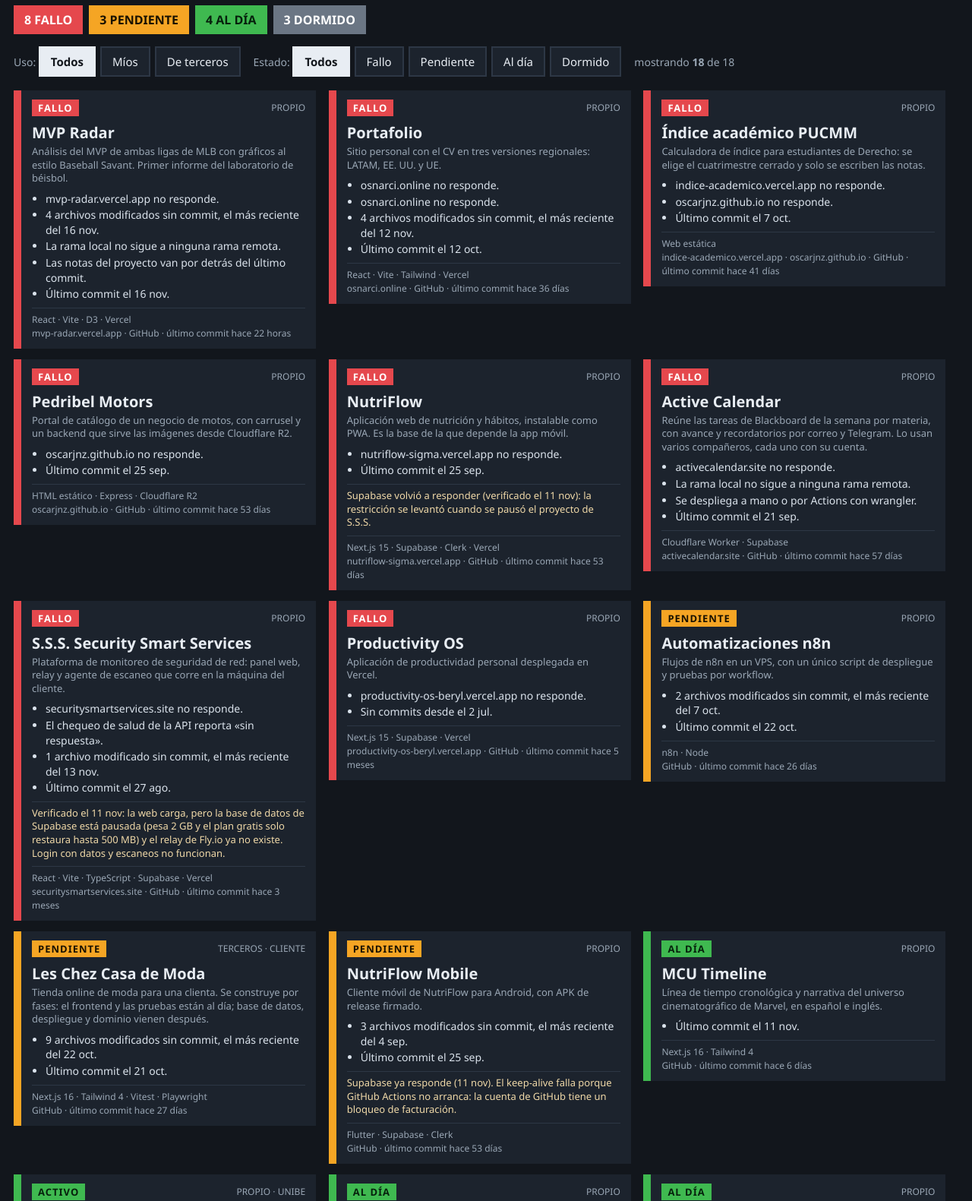
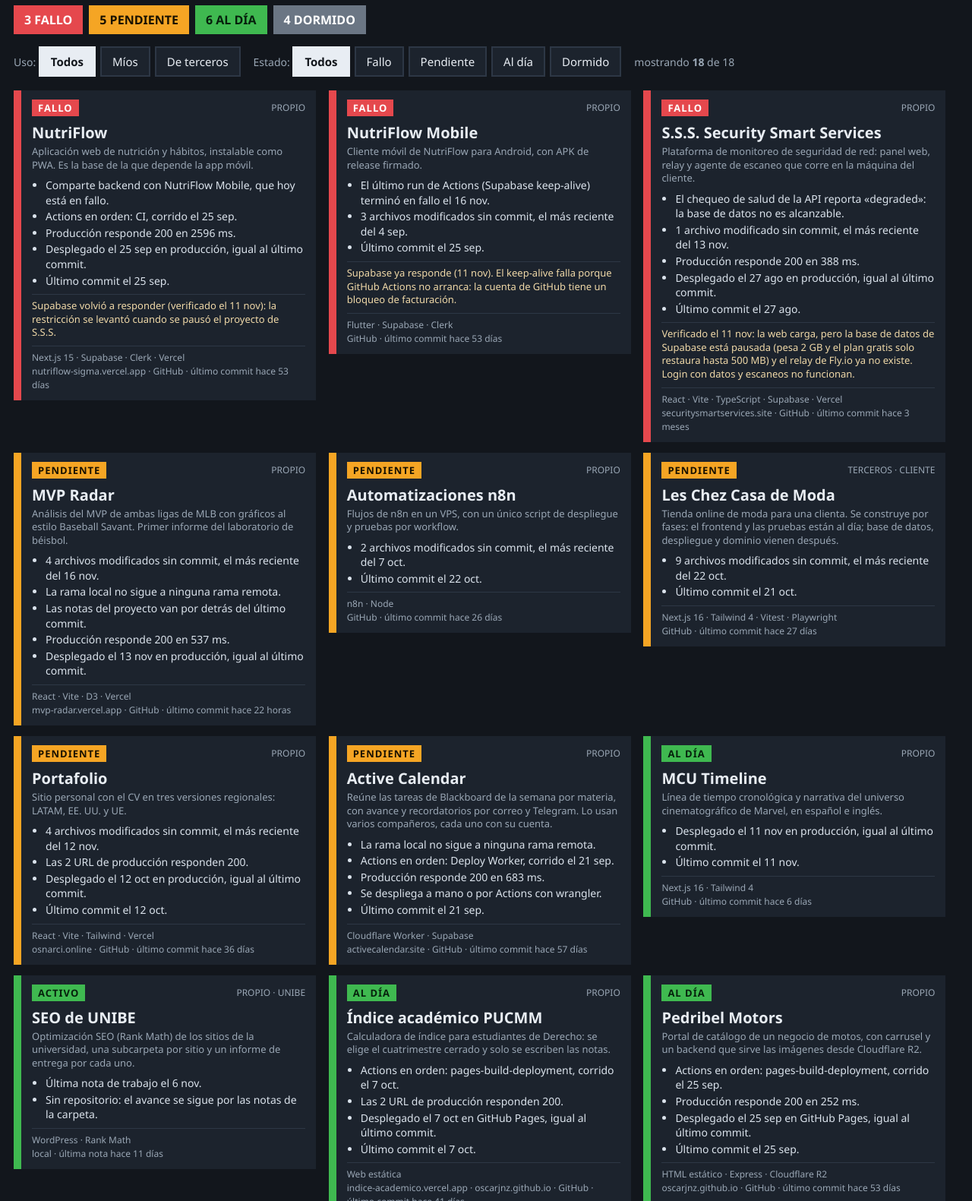
Before and after one commit to oscarjnz/rt-panel-79401b2e, a plain HTML site: page proyectos/index.html in a window 1280 px wide. Shown: the part 118-1699 px from the top of the page at 76% size. Drawn offline with Linux system fonts and the light colour scheme.

Commit message:
Actualización 2026-11-17 11:17

```diff
--- a/proyectos/index.html
+++ b/proyectos/index.html
@@ -30,31 +30,31 @@ ul.facts li{margin-bottom:2px;}
 .back{display:inline-block;margin:0 0 8px 0;padding:6px 14px;background:#1c232d;color:#9ec5f0;border:2px solid #2d3745;border-radius:18px;text-decoration:none;font-size:14px;}
 .foot{margin-top:16px;font-size:12px;color:#6b7684;}
 </style></head><body><div class="wrap">
-<div class="head"><div class="l"><a class="back" href="../">&#8249; Inicio</a><h1>Estado de proyectos</h1><div id="gen" data-ts="1794923174285"><span id="age">generado el 17 nov a las 09:46</span></div></div><div class="r"><div id="clock"></div></div></div>
+<div class="head"><div class="l"><a class="back" href="../">&#8249; Inicio</a><h1>Estado de proyectos</h1><div id="gen" data-ts="1794928573703"><span id="age">generado el 17 nov a las 11:16</span></div></div><div class="r"><div id="clock"></div></div></div>
 <div id="stalewarn">Los datos tienen más de 12 horas: el PC no ha regenerado el panel.</div>
-<div class="sum"><span class="s-rojo">8 FALLO</span><span class="s-ambar">3 PENDIENTE</span><span class="s-verde">4 AL DÍA</span><span class="s-gris">3 DORMIDO</span></div>
+<div class="sum"><span class="s-rojo">3 FALLO</span><span class="s-ambar">5 PENDIENTE</span><span class="s-verde">6 AL DÍA</span><span class="s-gris">4 DORMIDO</span></div>
 <div class="bar">Uso: <a class="btn on" data-g="uso" data-v="todos" href="#uso=todos">Todos</a><a class="btn" data-g="uso" data-v="propio" href="#uso=propio">Míos</a><a class="btn" data-g="uso" data-v="terceros" href="#uso=terceros">De terceros</a>
  &nbsp; Estado: <a class="btn on" data-g="est" data-v="todos" href="#est=todos">Todos</a><a class="btn" data-g="est" data-v="rojo" href="#est=rojo">Fallo</a><a class="btn" data-g="est" data-v="ambar" href="#est=ambar">Pendiente</a><a class="btn" data-g="est" data-v="verde" href="#est=verde">Al día</a><a class="btn" data-g="est" data-v="gris" href="#est=gris">Dormido</a>
  &nbsp; mostrando <b id="shown">18</b> de 18</div>
 <div id="cards">
-<div class="card e-rojo" data-uso="propio" data-est="rojo"><span class="chip">FALLO</span><span class="usotag">propio</span><div class="name">MVP Radar</div><div class="desc">Análisis del MVP de ambas ligas de MLB con gráficos al estilo Baseball Savant. Primer informe del laboratorio de béisbol.</div><ul class="facts"><li>mvp-radar.vercel.app no responde.</li><li>4 archivos modificados sin commit, el más reciente del 16 nov.</li><li>La rama local no sigue a ninguna rama remota.</li><li>Las notas del proyecto van por detrás del último commit.</li><li>Último commit el 16 nov.</li></ul><div class="meta">React · Vite · D3 · Vercel<br>mvp-radar.vercel.app · GitHub · último commit <span class="rel" data-ts="1794849072000"></span></div></div>
-<div class="card e-rojo" data-uso="propio" data-est="rojo"><span class="chip">FALLO</span><span class="usotag">propio</span><div class="name">Portafolio</div><div class="desc">Sitio personal con el CV en tres versiones regionales: LATAM, EE. UU. y UE.</div><ul class="facts"><li>osnarci.online no responde.</li><li>osnarci.online no responde.</li><li>4 archivos modificados sin commit, el más reciente del 12 nov.</li><li>Último commit el 12 oct.</li></ul><div class="meta">React · Vite · Tailwind · Vercel<br>osnarci.online · GitHub · último commit <span class="rel" data-ts="1791819217000"></span></div></div>
-<div class="card e-rojo" data-uso="propio" data-est="rojo"><span class="chip">FALLO</span><span class="usotag">propio</span><div class="name">Índice académico PUCMM</div><div class="desc">Calculadora de índice para estudiantes de Derecho: se elige el cuatrimestre cerrado y solo se escriben las notas.</div><ul class="facts"><li>indice-academico.vercel.app no responde.</li><li>oscarjnz.github.io no responde.</li><li>Último commit el 7 oct.</li></ul><div class="meta">Web estática<br>indice-academico.vercel.app · oscarjnz.github.io · GitHub · último commit <span class="rel" data-ts="1791425111000"></span></div></div>
-<div class="card e-rojo" data-uso="propio" data-est="rojo"><span class="chip">FALLO</span><span class="usotag">propio</span><div class="name">Pedribel Motors</div><div class="desc">Portal de catálogo de un negocio de motos, con carrusel y un backend que sirve las imágenes desde Cloudflare R2.</div><ul class="facts"><li>oscarjnz.github.io no responde.</li><li>Último commit el 25 sep.</li></ul><div class="meta">HTML estático · Express · Cloudflare R2<br>oscarjnz.github.io · GitHub · último commit <span class="rel" data-ts="1790312871000"></span></div></div>
-<div class="card e-rojo" data-uso="propio" data-est="rojo"><span class="chip">FALLO</span><span class="usotag">propio</span><div class="name">NutriFlow</div><div class="desc">Aplicación web de nutrición y hábitos, instalable como PWA. Es la base de la que depende la app móvil.</div><ul class="facts"><li>nutriflow-sigma.vercel.app no responde.</li><li>Último commit el 25 sep.</li></ul><div class="nota">Supabase volvió a responder (verificado el 11 nov): la restricción se levantó cuando se pausó el proyecto de S.S.S.</div><div class="meta">Next.js 15 · Supabase · Clerk · Vercel<br>nutriflow-sigma.vercel.app · GitHub · último commit <span class="rel" data-ts="1790312870000"></span></div></div>
-<div class="card e-rojo" data-uso="propio" data-est="rojo"><span class="chip">FALLO</span><span class="usotag">propio</span><div class="name">Active Calendar</div><div class="desc">Reúne las tareas de Blackboard de la semana por materia, con avance y recordatorios por correo y Telegram. Lo usan varios compañeros, cada uno con su cuenta.</div><ul class="facts"><li>activecalendar.site no responde.</li><li>La rama local no sigue a ninguna rama remota.</li><li>Se despliega a mano o por Actions con wrangler.</li><li>Último commit el 21 sep.</li></ul><div class="meta">Cloudflare Worker · Supabase<br>activecalendar.site · GitHub · último commit <span class="rel" data-ts="1790004262000"></span></div></div>
-<div class="card e-rojo" data-uso="propio" data-est="rojo"><span class="chip">FALLO</span><span class="usotag">propio</span><div class="name">S.S.S. Security Smart Services</div><div class="desc">Plataforma de monitoreo de seguridad de red: panel web, relay y agente de escaneo que corre en la máquina del cliente.</div><ul class="facts"><li>securitysmartservices.site no responde.</li><li>El chequeo de salud de la API reporta «sin respuesta».</li><li>1 archivo modificado sin commit, el más reciente del 13 nov.</li><li>Último commit el 27 ago.</li></ul><div class="nota">Verificado el 11 nov: la web carga, pero la base de datos de Supabase está pausada (pesa 2 GB y el plan gratis solo restaura hasta 500 MB) y el relay de Fly.io ya no existe. Login con datos y escaneos no funcionan.</div><div class="meta">React · Vite · TypeScript · Supabase · Vercel<br>securitysmartservices.site · GitHub · último commit <span class="rel" data-ts="1787851147000"></span></div></div>
-<div class="card e-rojo" data-uso="propio" data-est="rojo"><span class="chip">FALLO</span><span class="usotag">propio</span><div class="name">Productivity OS</div><div class="desc">Aplicación de productividad personal desplegada en Vercel.</div><ul class="facts"><li>productivity-os-beryl.vercel.app no responde.</li><li>Sin commits desde el 2 jul.</li></ul><div class="meta">Next.js 15 · Supabase · Vercel<br>productivity-os-beryl.vercel.app · GitHub · último commit <span class="rel" data-ts="1783050719000"></span></div></div>
+<div class="card e-rojo" data-uso="propio" data-est="rojo"><span class="chip">FALLO</span><span class="usotag">propio</span><div class="name">NutriFlow</div><div class="desc">Aplicación web de nutrición y hábitos, instalable como PWA. Es la base de la que depende la app móvil.</div><ul class="facts"><li>Comparte backend con NutriFlow Mobile, que hoy está en fallo.</li><li>Actions en orden: CI, corrido el 25 sep.</li><li>Producción responde 200 en 2596 ms.</li><li>Desplegado el 25 sep en producción, igual al último commit.</li><li>Último commit el 25 sep.</li></ul><div class="nota">Supabase volvió a responder (verificado el 11 nov): la restricción se levantó cuando se pausó el proyecto de S.S.S.</div><div class="meta">Next.js 15 · Supabase · Clerk · Vercel<br>nutriflow-sigma.vercel.app · GitHub · último commit <span class="rel" data-ts="1790312870000"></span></div></div>
+<div class="card e-rojo" data-uso="propio" data-est="rojo"><span class="chip">FALLO</span><span class="usotag">propio</span><div class="name">NutriFlow Mobile</div><div class="desc">Cliente móvil de NutriFlow para Android, con APK de release firmado.</div><ul class="facts"><li>El último run de Actions (Supabase keep-alive) terminó en fallo el 16 nov.</li><li>3 archivos modificados sin commit, el más reciente del 4 sep.</li><li>Último commit el 25 sep.</li></ul><div class="nota">Supabase ya responde (11 nov). El keep-alive falla porque GitHub Actions no arranca: la cuenta de GitHub tiene un bloqueo de facturación.</div><div class="meta">Flutter · Supabase · Clerk<br>GitHub · último commit <span class="rel" data-ts="1790312870000"></span></div></div>
+<div class="card e-rojo" data-uso="propio" data-est="rojo"><span class="chip">FALLO</span><span class="usotag">propio</span><div class="name">S.S.S. Security Smart Services</div><div class="desc">Plataforma de monitoreo de seguridad de red: panel web, relay y agente de escaneo que corre en la máquina del cliente.</div><ul class="facts"><li>El chequeo de salud de la API reporta «degraded»: la base de datos no es alcanzable.</li><li>1 archivo modificado sin commit, el más reciente del 13 nov.</li><li>Producción responde 200 en 388 ms.</li><li>Desplegado el 27 ago en producción, igual al último commit.</li><li>Último commit el 27 ago.</li></ul><div class="nota">Verificado el 11 nov: la web carga, pero la base de datos de Supabase está pausada (pesa 2 GB y el plan gratis solo restaura hasta 500 MB) y el relay de Fly.io ya no existe. Login con datos y escaneos no funcionan.</div><div class="meta">React · Vite · TypeScript · Supabase · Vercel<br>securitysmartservices.site · GitHub · último commit <span class="rel" data-ts="1787851147000"></span></div></div>
+<div class="card e-ambar" data-uso="propio" data-est="ambar"><span class="chip">PENDIENTE</span><span class="usotag">propio</span><div class="name">MVP Radar</div><div class="desc">Análisis del MVP de ambas ligas de MLB con gráficos al estilo Baseball Savant. Primer informe del laboratorio de béisbol.</div><ul class="facts"><li>4 archivos modificados sin commit, el más reciente del 16 nov.</li><li>La rama local no sigue a ninguna rama remota.</li><li>Las notas del proyecto van por detrás del último commit.</li><li>Producción responde 200 en 537 ms.</li><li>Desplegado el 13 nov en producción, igual al último commit.</li></ul><div class="meta">React · Vite · D3 · Vercel<br>mvp-radar.vercel.app · GitHub · último commit <span class="rel" data-ts="1794849072000"></span></div></div>
 <div class="card e-ambar" data-uso="propio" data-est="ambar"><span class="chip">PENDIENTE</span><span class="usotag">propio</span><div class="name">Automatizaciones n8n</div><div class="desc">Flujos de n8n en un VPS, con un único script de despliegue y pruebas por workflow.</div><ul class="facts"><li>2 archivos modificados sin commit, el más reciente del 7 oct.</li><li>Último commit el 22 oct.</li></ul><div class="meta">n8n · Node<br>GitHub · último commit <span class="rel" data-ts="1792702065000"></span></div></div>
 <div class="card e-ambar" data-uso="terceros" data-est="ambar"><span class="chip">PENDIENTE</span><span class="usotag">terceros · cliente</span><div class="name">Les Chez Casa de Moda</div><div class="desc">Tienda online de moda para una clienta. Se construye por fases: el frontend y las pruebas están al día; base de datos, despliegue y dominio vienen después.</div><ul class="facts"><li>9 archivos modificados sin commit, el más reciente del 22 oct.</li><li>Último commit el 21 oct.</li></ul><div class="meta">Next.js 16 · Tailwind 4 · Vitest · Playwright<br>GitHub · último commit <span class="rel" data-ts="1792594529000"></span></div></div>
-<div class="card e-ambar" data-uso="propio" data-est="ambar"><span class="chip">PENDIENTE</span><span class="usotag">propio</span><div class="name">NutriFlow Mobile</div><div class="desc">Cliente móvil de NutriFlow para Android, con APK de release firmado.</div><ul class="facts"><li>3 archivos modificados sin commit, el más reciente del 4 sep.</li><li>Último commit el 25 sep.</li></ul><div class="nota">Supabase ya responde (11 nov). El keep-alive falla porque GitHub Actions no arranca: la cuenta de GitHub tiene un bloqueo de facturación.</div><div class="meta">Flutter · Supabase · Clerk<br>GitHub · último commit <span class="rel" data-ts="1790312870000"></span></div></div>
-<div class="card e-verde" data-uso="propio" data-est="verde"><span class="chip">AL DÍA</span><span class="usotag">propio</span><div class="name">MCU Timeline</div><div class="desc">Línea de tiempo cronológica y narrativa del universo cinematográfico de Marvel, en español e inglés.</div><ul class="facts"><li>Último commit el 11 nov.</li></ul><div class="meta">Next.js 16 · Tailwind 4<br>GitHub · último commit <span class="rel" data-ts="1794414237000"></span></div></div>
+<div class="card e-ambar" data-uso="propio" data-est="ambar"><span class="chip">PENDIENTE</span><span class="usotag">propio</span><div class="name">Portafolio</div><div class="desc">Sitio personal con el CV en tres versiones regionales: LATAM, EE. UU. y UE.</div><ul class="facts"><li>4 archivos modificados sin commit, el más reciente del 12 nov.</li><li>Las 2 URL de producción responden 200.</li><li>Desplegado el 12 oct en producción, igual al último commit.</li><li>Último commit el 12 oct.</li></ul><div class="meta">React · Vite · Tailwind · Vercel<br>osnarci.online · GitHub · último commit <span class="rel" data-ts="1791819217000"></span></div></div>
+<div class="card e-ambar" data-uso="propio" data-est="ambar"><span class="chip">PENDIENTE</span><span class="usotag">propio</span><div class="name">Active Calendar</div><div class="desc">Reúne las tareas de Blackboard de la semana por materia, con avance y recordatorios por correo y Telegram. Lo usan varios compañeros, cada uno con su cuenta.</div><ul class="facts"><li>La rama local no sigue a ninguna rama remota.</li><li>Actions en orden: Deploy Worker, corrido el 21 sep.</li><li>Producción responde 200 en 683 ms.</li><li>Se despliega a mano o por Actions con wrangler.</li><li>Último commit el 21 sep.</li></ul><div class="meta">Cloudflare Worker · Supabase<br>activecalendar.site · GitHub · último commit <span class="rel" data-ts="1790004262000"></span></div></div>
+<div class="card e-verde" data-uso="propio" data-est="verde"><span class="chip">AL DÍA</span><span class="usotag">propio</span><div class="name">MCU Timeline</div><div class="desc">Línea de tiempo cronológica y narrativa del universo cinematográfico de Marvel, en español e inglés.</div><ul class="facts"><li>Desplegado el 11 nov en producción, igual al último commit.</li><li>Último commit el 11 nov.</li></ul><div class="meta">Next.js 16 · Tailwind 4<br>GitHub · último commit <span class="rel" data-ts="1794414237000"></span></div></div>
 <div class="card e-verde" data-uso="propio" data-est="verde"><span class="chip">ACTIVO</span><span class="usotag">propio · UNIBE</span><div class="name">SEO de UNIBE</div><div class="desc">Optimización SEO (Rank Math) de los sitios de la universidad, una subcarpeta por sitio y un informe de entrega por cada uno.</div><ul class="facts"><li>Última nota de trabajo el 6 nov.</li><li>Sin repositorio: el avance se sigue por las notas de la carpeta.</li></ul><div class="meta">WordPress · Rank Math<br>local · última nota <span class="rel" data-ts="1793970908577"></span></div></div>
-<div class="card e-verde" data-uso="propio" data-est="verde"><span class="chip">AL DÍA</span><span class="usotag">propio</span><div class="name">Secure Home AI</div><div class="desc">Repositorio original del producto S.H.S (Security Home Services). El desarrollo vigente vive en S.S.S.</div><ul class="facts"><li>Último commit el 25 sep.</li></ul><div class="meta">React 18 · Vite · Supabase<br>GitHub · último commit <span class="rel" data-ts="1790312871000"></span></div></div>
+<div class="card e-verde" data-uso="propio" data-est="verde"><span class="chip">AL DÍA</span><span class="usotag">propio</span><div class="name">Índice académico PUCMM</div><div class="desc">Calculadora de índice para estudiantes de Derecho: se elige el cuatrimestre cerrado y solo se escriben las notas.</div><ul class="facts"><li>Actions en orden: pages-build-deployment, corrido el 7 oct.</li><li>Las 2 URL de producción responden 200.</li><li>Desplegado el 7 oct en GitHub Pages, igual al último commit.</li><li>Último commit el 7 oct.</li></ul><div class="meta">Web estática<br>indice-academico.vercel.app · oscarjnz.github.io · GitHub · último commit <span class="rel" data-ts="1791425111000"></span></div></div>
+<div class="card e-verde" data-uso="propio" data-est="verde"><span class="chip">AL DÍA</span><span class="usotag">propio</span><div class="name">Pedribel Motors</div><div class="desc">Portal de catálogo de un negocio de motos, con carrusel y un backend que sirve las imágenes desde Cloudflare R2.</div><ul class="facts"><li>Actions en orden: pages-build-deployment, corrido el 25 sep.</li><li>Producción responde 200 en 252 ms.</li><li>Desplegado el 25 sep en GitHub Pages, igual al último commit.</li><li>Último commit el 25 sep.</li></ul><div class="meta">HTML estático · Express · Cloudflare R2<br>oscarjnz.github.io · GitHub · último commit <span class="rel" data-ts="1790312871000"></span></div></div>
+<div class="card e-verde" data-uso="propio" data-est="verde"><span class="chip">AL DÍA</span><span class="usotag">propio</span><div class="name">Secure Home AI</div><div class="desc">Repositorio original del producto S.H.S (Security Home Services). El desarrollo vigente vive en S.S.S.</div><ul class="facts"><li>Actions en orden: CI, corrido el 26 abr.</li><li>Desplegado el 25 sep en producción, igual al último commit.</li><li>Último commit el 25 sep.</li></ul><div class="meta">React 18 · Vite · Supabase<br>GitHub · último commit <span class="rel" data-ts="1790312871000"></span></div></div>
 <div class="card e-verde" data-uso="propio" data-est="verde"><span class="chip">AL DÍA</span><span class="usotag">propio</span><div class="name">Jarvis UI</div><div class="desc">Interfaz web del asistente Jarvis.</div><ul class="facts"><li>Último commit el 21 ago.</li></ul><div class="meta">Next.js 16 · Tailwind 4<br>local · último commit <span class="rel" data-ts="1787341592000"></span></div></div>
 <div class="card e-gris" data-uso="propio" data-est="gris"><span class="chip">SIN GIT</span><span class="usotag">propio</span><div class="name">Jarvis</div><div class="desc">Asistente personal local-first: el modelo corre en la propia máquina y los datos personales no salen a proveedores de IA.</div><ul class="facts"><li>Última nota de trabajo el 25 sep.</li><li>Sin repositorio: el avance se sigue por las notas de la carpeta.</li></ul><div class="meta">Ollama · local<br>local · última nota <span class="rel" data-ts="1790312598806"></span></div></div>
-<div class="card e-gris" data-uso="propio" data-est="gris"><span class="chip">DORMIDO</span><span class="usotag">propio</span><div class="name">S.S.S. Scanner Agent</div><div class="desc">Agente de código abierto (MIT) que corre dentro de la red del cliente y ejecuta los escaneos que ordena el panel.</div><ul class="facts"><li>Sin commits desde el 9 ago.</li></ul><div class="meta">Node · TypeScript<br>GitHub · último commit <span class="rel" data-ts="1786250845000"></span></div></div>
+<div class="card e-gris" data-uso="propio" data-est="gris"><span class="chip">DORMIDO</span><span class="usotag">propio</span><div class="name">S.S.S. Scanner Agent</div><div class="desc">Agente de código abierto (MIT) que corre dentro de la red del cliente y ejecuta los escaneos que ordena el panel.</div><ul class="facts"><li>Actions en orden: Build &amp; Release Agent Binaries, corrido el 9 ago.</li><li>Sin commits desde el 9 ago.</li></ul><div class="meta">Node · TypeScript<br>GitHub · último commit <span class="rel" data-ts="1786250845000"></span></div></div>
 <div class="card e-gris" data-uso="propio" data-est="gris"><span class="chip">DORMIDO</span><span class="usotag">propio</span><div class="name">S.S.S. Relay</div><div class="desc">Servidor WebSocket que conecta los agentes locales con el backend y despacha los escaneos.</div><ul class="facts"><li>Sin commits desde el 2 jul.</li></ul><div class="meta">Node · WebSocket · Fly.io<br>GitHub · último commit <span class="rel" data-ts="1783051073000"></span></div></div>
+<div class="card e-gris" data-uso="propio" data-est="gris"><span class="chip">DORMIDO</span><span class="usotag">propio</span><div class="name">Productivity OS</div><div class="desc">Aplicación de productividad personal desplegada en Vercel.</div><ul class="facts"><li>Producción responde 200 en 1383 ms.</li><li>Desplegado el 2 jul en producción, igual al último commit.</li><li>Sin commits desde el 2 jul.</li></ul><div class="meta">Next.js 15 · Supabase · Vercel<br>productivity-os-beryl.vercel.app · GitHub · último commit <span class="rel" data-ts="1783050719000"></span></div></div>
 </div>
 <div class="foot">Rojo: algo no funciona. Ámbar: trabajo sin subir o desfasado. Verde: al día. Gris: sin actividad en 90 días. Se genera desde git, GitHub, despliegues y las propias URL.</div>
 </div><script>
```
Also changed, not shown: proyectos/resumen.js (+1 -1 lines), proyectos/trabajo.js.
